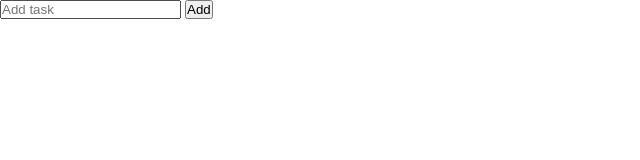
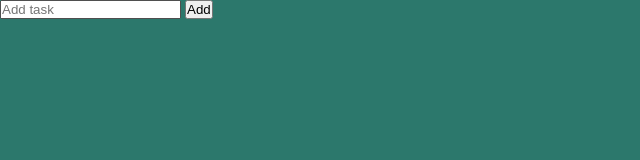
Before and after one commit to kogerhj/misc-projects, a plain HTML site: page to-do-list/index.html in a window 1280 px wide. Shown: the whole page, without its empty margins (0-640 px from the left). Drawn offline with Linux system fonts and the light colour scheme.

Commit message:
Add style rules for body

```diff
--- a/to-do-list/style.css
+++ b/to-do-list/style.css
@@ -19,3 +19,8 @@
 .fourth-color {
 	background: #004445;
 }
+
+body {
+    height: 100vh;
+    background: #2c786c;
+}
```
